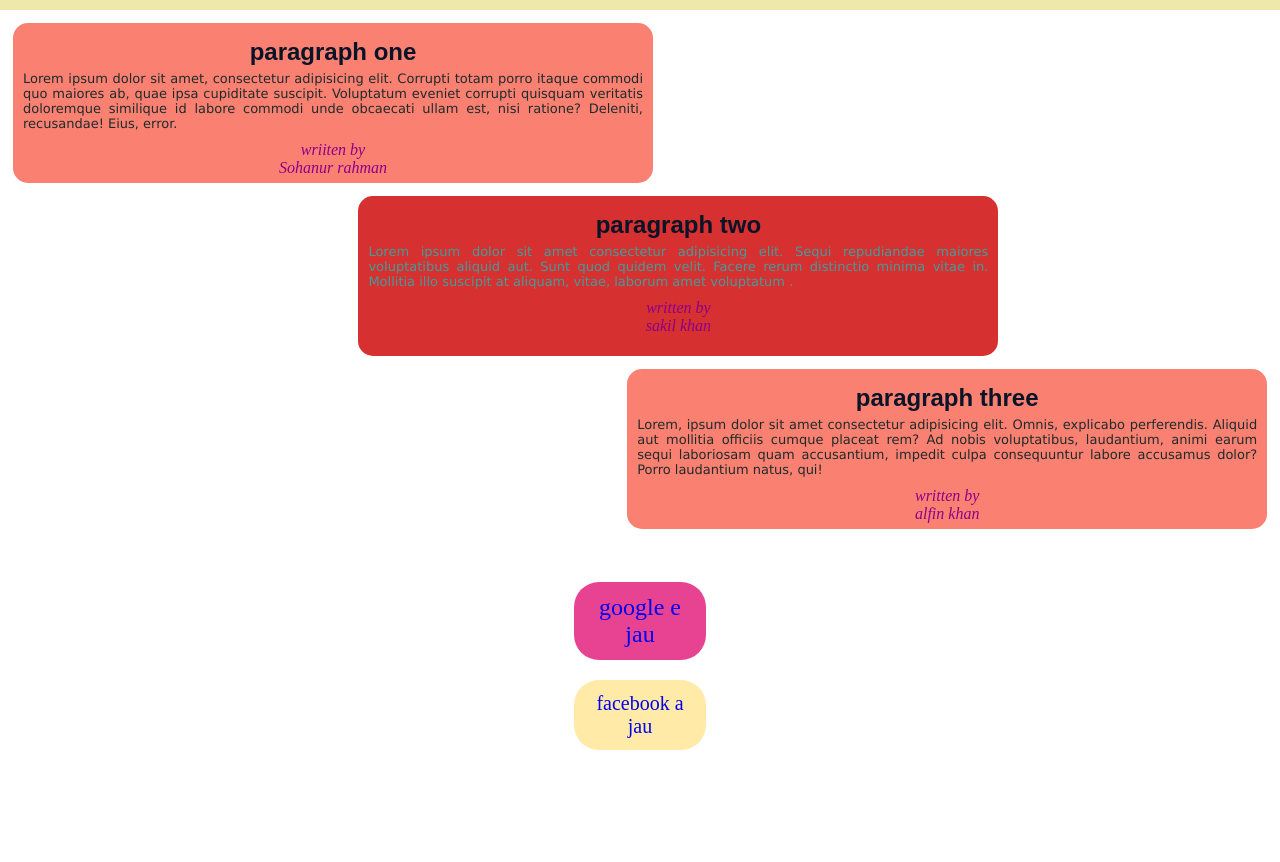
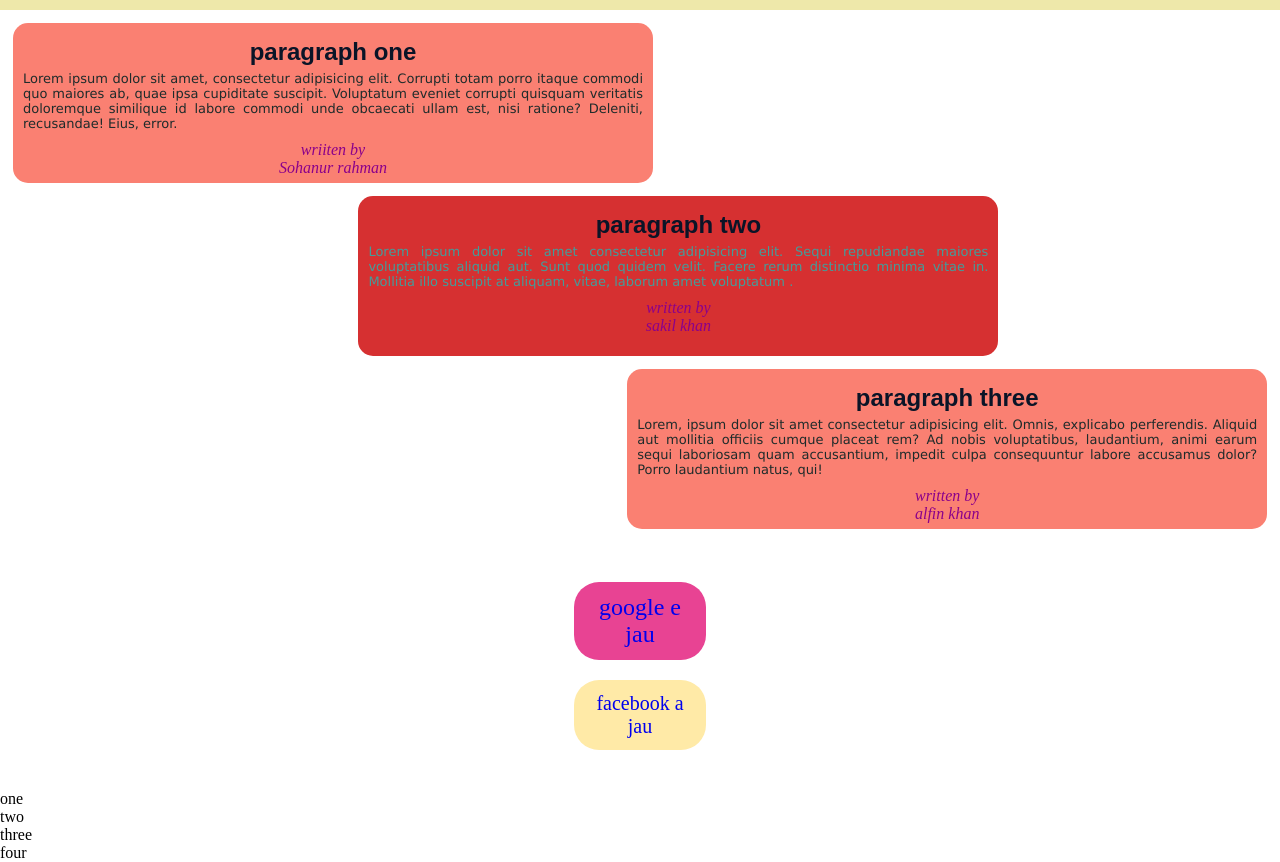
Before and after one commit to sohan653/module2, a plain HTML site: page index.html in a window 1280 px wide. Shown: the part 70-932 px from the top of the page. Before the commit the page ends 860 px from the top, so only its background shows below. Drawn offline with Linux system fonts and the light colour scheme.

Commit message:
new ox added

```diff
--- a/index.html
+++ b/index.html
@@ -42,6 +42,13 @@
         <a class="link_one" target="_blank" href="http://www.google.com">google e jau</a> <br>
         <a href="http://www.facebook.com" class="link_two" target="_blank">facebook a jau</a>
     </div>
+
+    <div class="ox">
+        <ul><li>one</li>
+        <li>two</li>
+        <li>three</li>
+        <li>four</li></ul>
+    </div>
     <script src="script.js"></script>
 </body>
 
```
